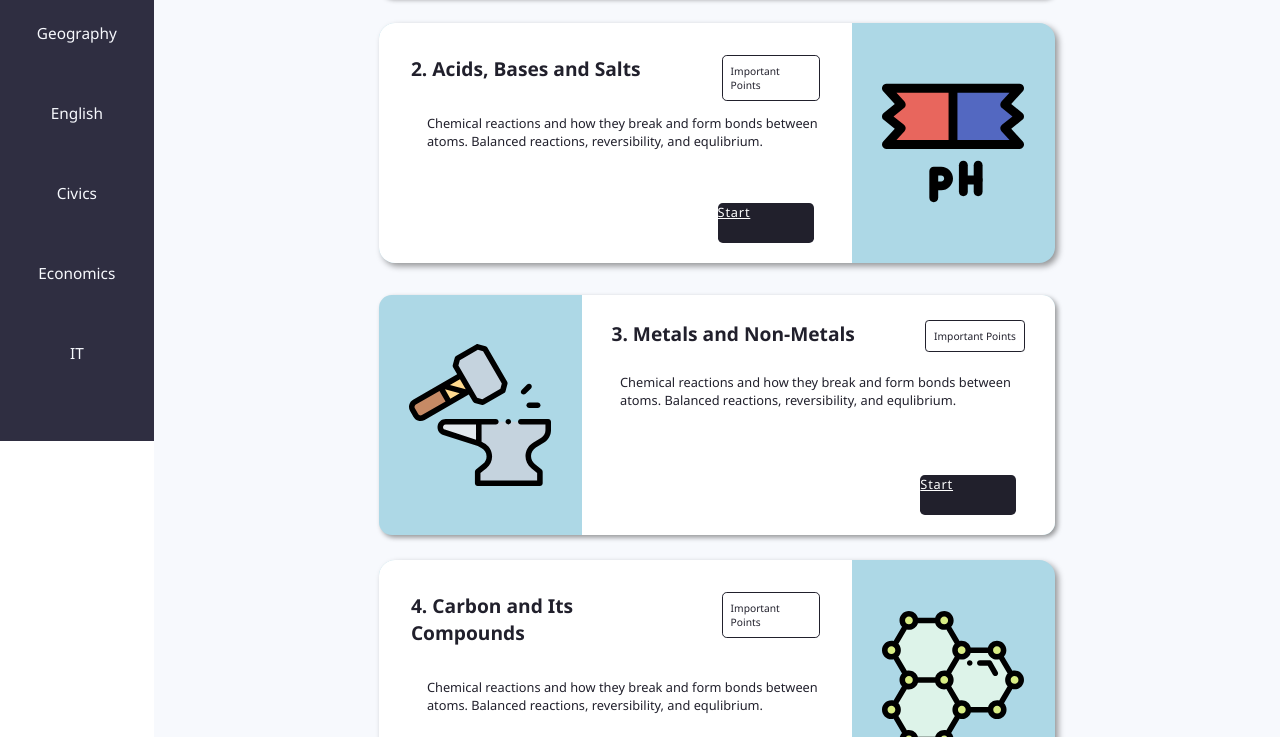
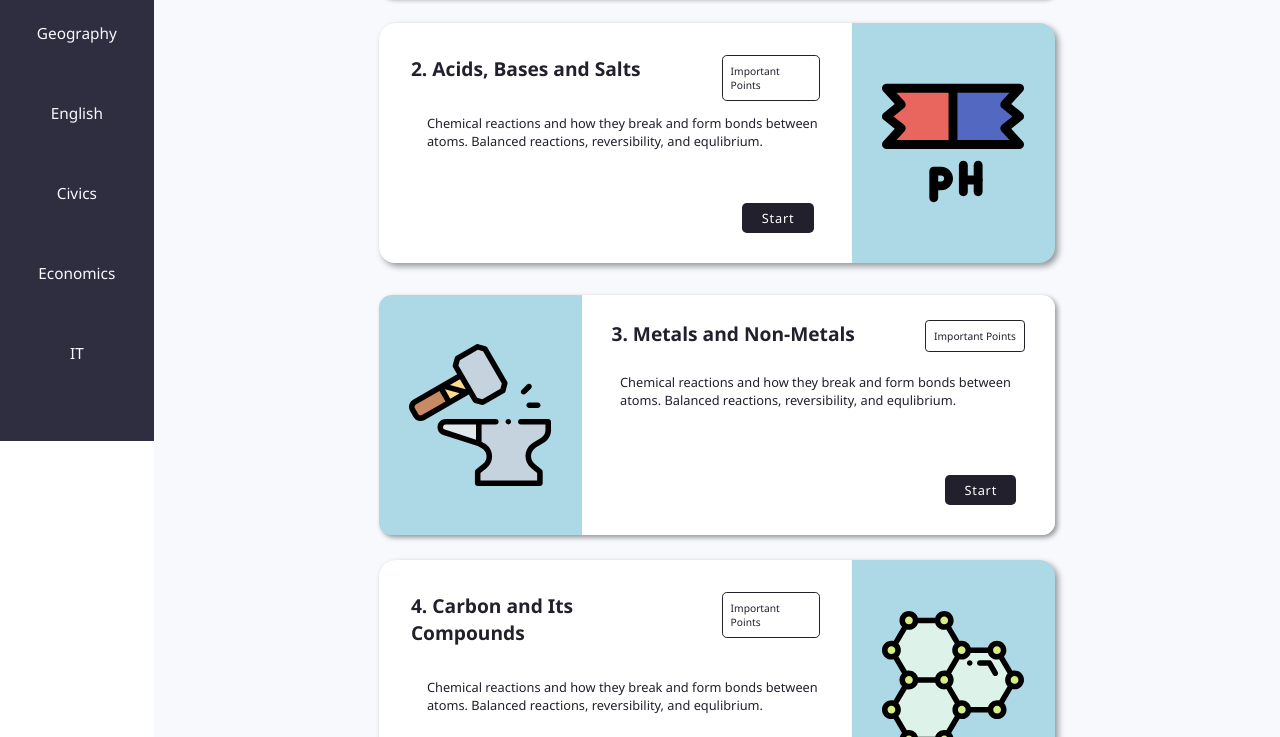
Before and after one commit to rachanagugale/ELearning-ScratchPad, a plain HTML site: page topics/science-topics.html in a window 1280 px wide. Shown: the part 439-1176 px from the top of the page. Drawn offline with Linux system fonts and the light colour scheme.

Commit message:
Start button of the topics page corrected

```diff
--- a/css/scss/topics.scss
+++ b/css/scss/topics.scss
@@ -301,18 +301,19 @@ header {
         .start-btn {
             // font-size: 1rem;
             font-size: 1vw;
-            height: 2.5rem;
-            width: 6rem;
+            height: fit-content;
+            width: fit-content;
             position: absolute;
             background-color: color('dark-blue-violet');
             color: white;
-            border: none;
             top: 75%;
             margin-right: 3vw;
             font-weight: normal;
             letter-spacing: 0.05rem;
             border-radius: 0.3rem;
             align-self: flex-end;
+            padding: 0.5em 1.5em;
+            text-decoration: none;
         }
 
         .start-btn:hover {
@@ -401,11 +402,10 @@ header {
         .start-btn {
             // font-size: 1rem;
             font-size: 1vw;
-            height: 2.5rem;
-            width: 6rem;
+            height: fit-content;
+            width: fit-content;
             background-color: color('dark-blue-violet');
             color: white;
-            border: none;
             position: absolute;
             top: 75%;
             margin-right: 3vw;
@@ -413,6 +413,8 @@ header {
             letter-spacing: 0.05rem;
             border-radius: 0.3rem;
             align-self: flex-end;
+            padding: 0.5em 1.5em;
+            text-decoration: none;
         }
 
         .start-btn:hover {
```
Also changed, not shown: css/topics.css.
